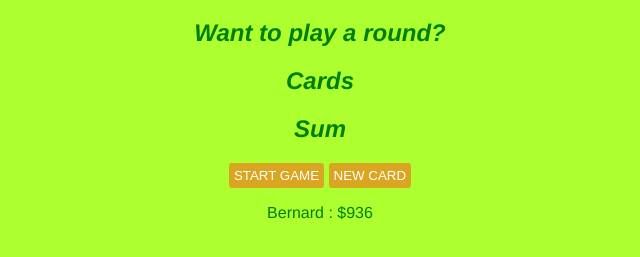
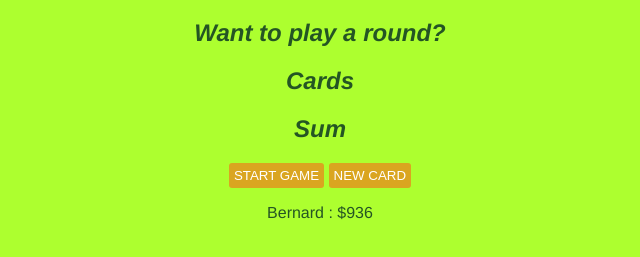
Before and after one commit to beko50/Card-Game, a plain HTML site: page index.html in a window 1280 px wide. Shown: the part 61-318 px from the top of the page, without its empty margins (320-960 px from the left). Drawn offline with Linux system fonts and the light colour scheme.

Commit message:
Minor change

```diff
--- a/style.css
+++ b/style.css
@@ -1,6 +1,6 @@
 body{
     font-family: 'Franklin Gothic Medium', 'Arial Narrow', Arial, sans-serif;
-    color: green;
+    color: rgb(36, 85, 36);
     background-color: greenyellow;
     text-align: center;
 }
```
